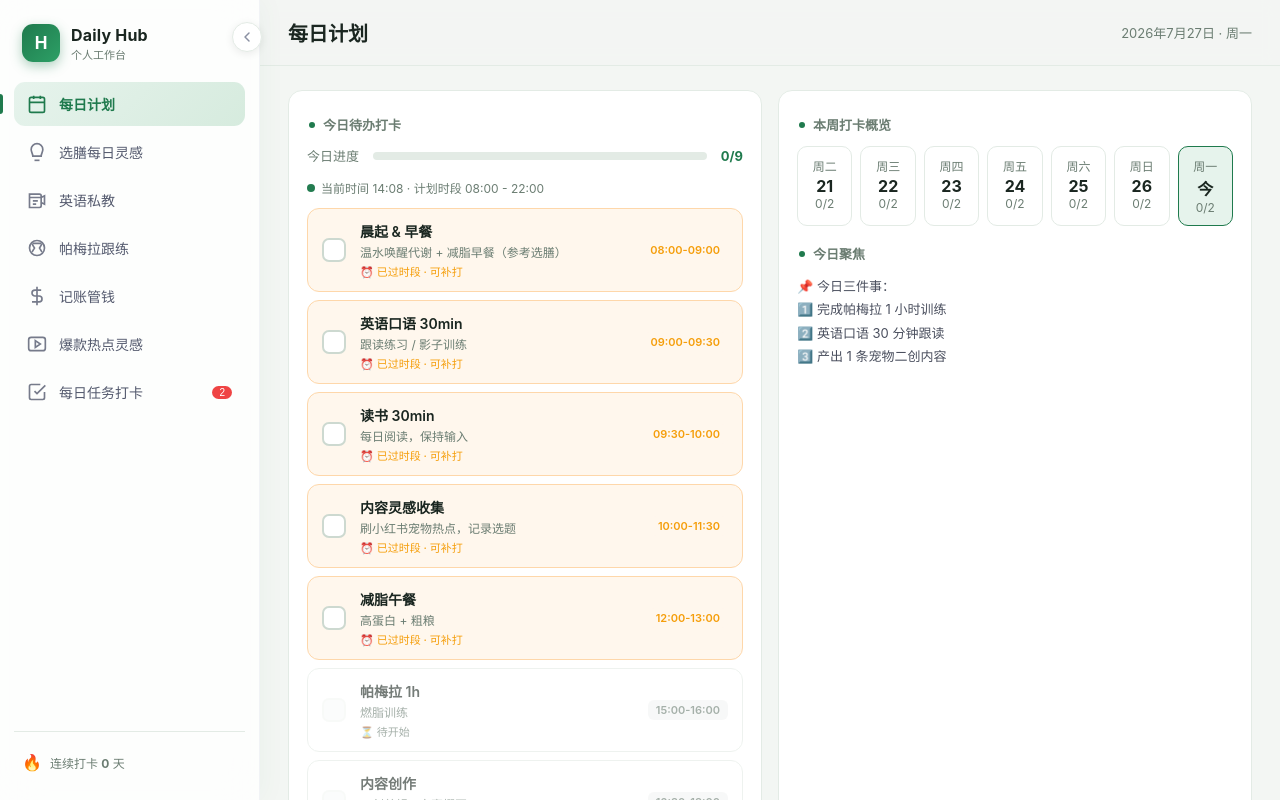
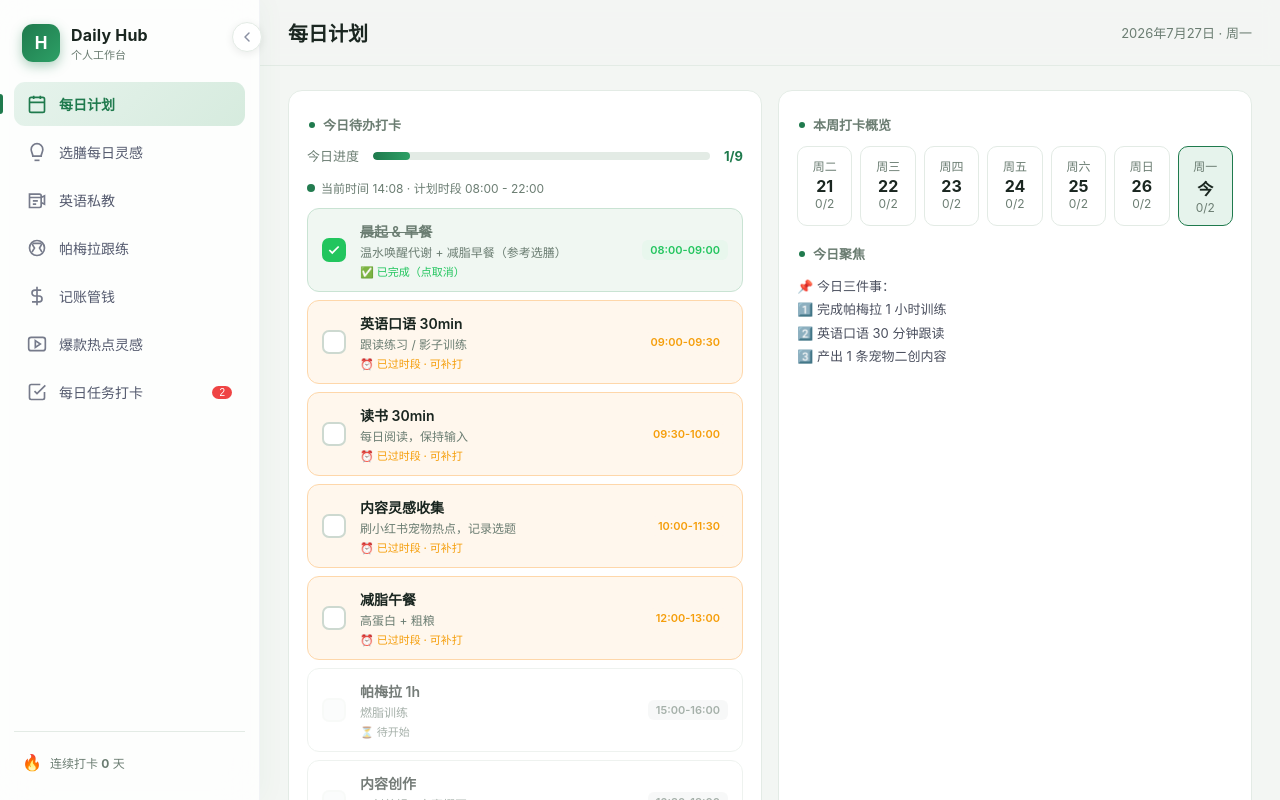
Before and after one commit to 1269167984-ops/daily-hub, a plain HTML site: page index.html in a window 1280 px wide. Both pictures are taken after a click on the element 334 px from the left and 250 px from the top of the page. Drawn offline with Linux system fonts and the light colour scheme.

Commit message:
fix plan toggle bug: getData/save object reference mismatch

```diff
--- a/index.html
+++ b/index.html
@@ -923,8 +923,12 @@ function renderPlan(){
     }).join('');
 }
 function togglePlan(id){
-  const d=getData();const rec=planRecord();
-  rec[id]=!rec[id];save(d);renderPlan();
+  const d=getData();
+  const k=todayKey();
+  if(!d.plans)d.plans={};
+  if(!d.plans[k])d.plans[k]={};
+  d.plans[k][id]=!d.plans[k][id];
+  save(d);renderPlan();
 }
 renderPlan();
 // 每分钟刷新一次，让状态随时间自动变化
```
